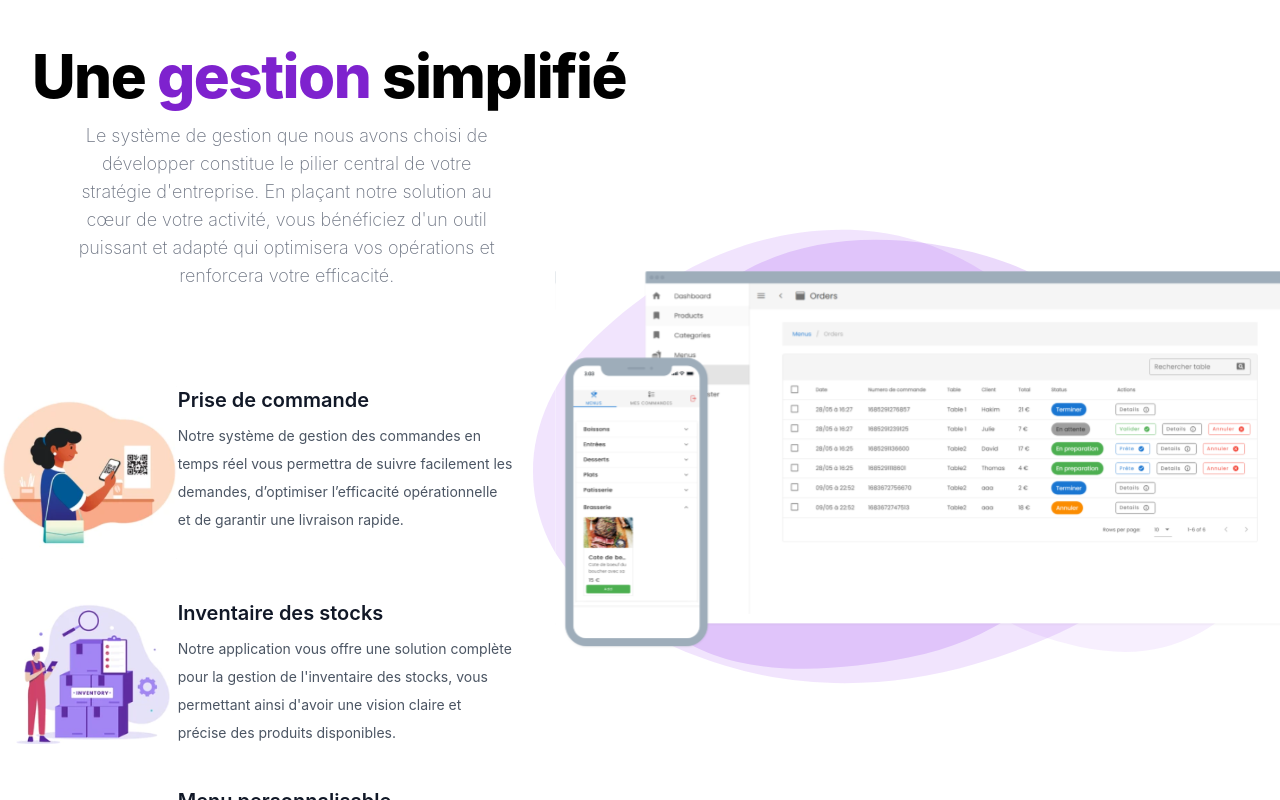
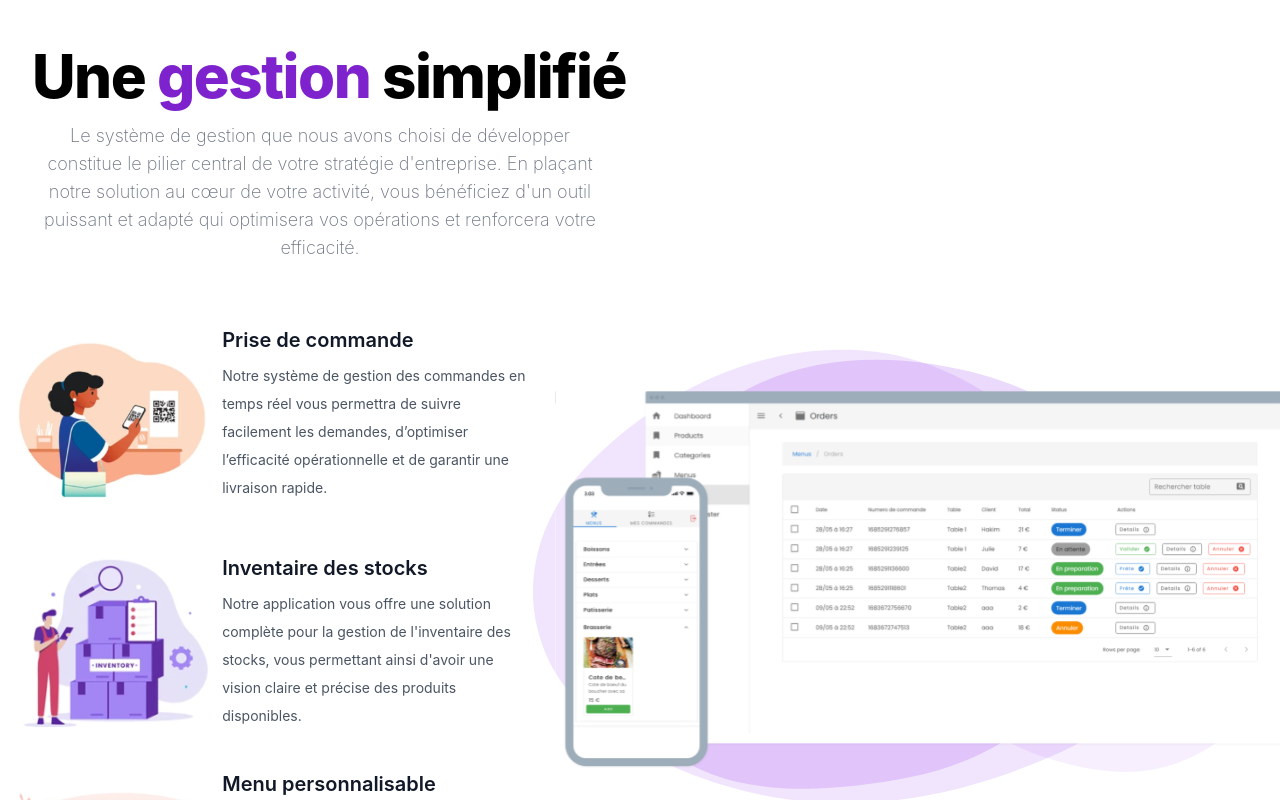
Before and after one commit to SuperJumper404/webmarketing_qrmenu, a Nuxt app: page / in a window 1280 px wide. Shown: the part 1220-2020 px from the top of the page. Built offline with nearby package versions, Linux system fonts and the light colour scheme; what taos would draw is missing.

Commit message:
width fix best

```diff
--- a/app.vue
+++ b/app.vue
@@ -225,8 +225,8 @@
   </section>
   <!--Hero3-->
   <section class="bg-white h-auto dark:bg-gray-900">
-    <div class="grid lg:mt-0 lg:grid-cols-12">
-      <div class="py-8 max-w-screen-xl text-center lg:col-span-5">
+    <div class="grid lg:mt-8 lg:grid-cols-12">
+      <div class="max-w-screen-xl text-center lg:col-span-6">
         <h1
           class="max-w-full min-w-max px-8 mb-4 mx-auto text-4xl font-extrabold text-center tracking-tight leading-none md:text-5xl xl:text-6xl dark:text-white"
         >
@@ -234,7 +234,7 @@
           <!-- Révolutionnez l'expérience de commande de votre restaurant -->
         </h1>
         <div
-          class="mb-4 mx-auto ml-10 text-lg font-extralight text-center text-gray-500 lg:text-lg sm:px-8 dark:text-gray-400"
+          class="text-lg px-8 font-extralight text-center lg:col-span-4 text-gray-500 lg:text-lg dark:text-gray-400"
         >
           Le système de gestion que nous avons choisi de développer constitue le
           pilier central de votre stratégie d'entreprise. En plaçant notre
@@ -242,7 +242,11 @@
           puissant et adapté qui optimisera vos opérations et renforcera votre
           efficacité.
         </div>
-        <div class="mx-auto mt-16 max-w-2xl sm:mt-20 lg:mt-24 lg:max-w-4xl">
+      </div>
+    </div>
+    <div class="grid lg:mt-0 lg:grid-cols-12">
+      <div class="max-w-screen-xl text-center lg:col-span-5">
+        <div class="mx-auto mt-8 max-w-2xl sm:mt-20 lg:mt-16 lg:max-w-4xl">
           <div class="flex flex-col max-w-xl gap-x-8 gap-y-10 lg:max-w-none">
             <div
               v-for="feature in features"
@@ -250,11 +254,11 @@
               class="grid lg:grid-cols-12"
             >
               <div
-                class="lg:col-span-4 flex justify-center items-center sm:col-span-5"
+                class="lg:col-span-5 flex justify-center items-center sm:col-span-5"
               >
                 <img :src="feature.imgPath" alt="" class="max-w-full h-auto" />
               </div>
-              <div class="lg:col-span-54 lg:w-[21rem] md:w-[340px] sm:mx-auto">
+              <div class="lg:col-span-54 lg:w-[19rem] md:w-[340px] sm:mx-auto">
                 <div
                   class="text-xl sm:text-center lg:text-left font-semibold leading-7 text-gray-900"
                 >
@@ -271,7 +275,7 @@
         </div>
       </div>
 
-      <div class="lg:col-span-7 py-32">
+      <div class="lg:col-span-7">
         <img
           class="max-w-full h-auto w-1/1 mx-auto lg:py-16 md:py-16"
           src="./public/appscreen.svg"
@@ -789,4 +793,9 @@ function toggleSlide() {
   opacity: 0;
   transition: opacity 0.3s;
 }
+
+.half-max-content {
+  width: max-content;
+  transform: scaleX(0.5);
+}
 </style>
```
